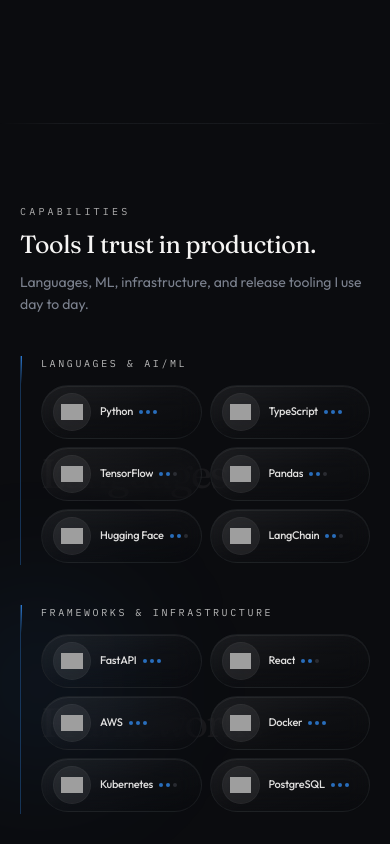
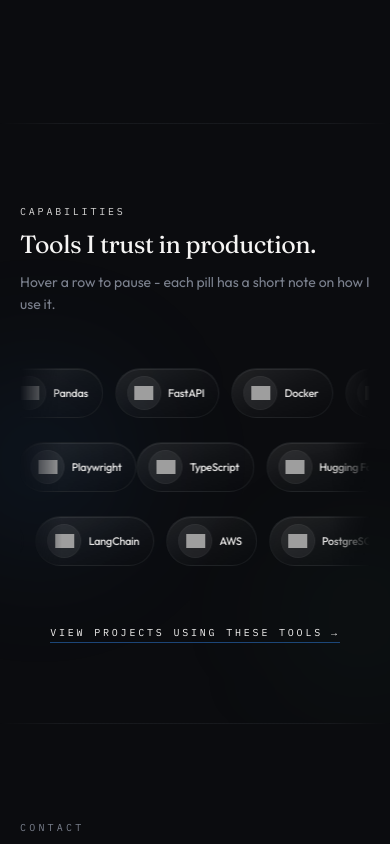
Before and after one commit to aryanflow/aryanflow.github.io, a React (Vite) app: page / in a window 390 px wide. Shown: the part 6480-7324 px from the top of the page. Built offline with nearby package versions, Linux system fonts and the light colour scheme; grey boxes are pictures that could not be loaded.

Commit message:
feat: Marquee Skill Section

```diff
--- a/src/components/BrandLogo.tsx
+++ b/src/components/BrandLogo.tsx
@@ -5,7 +5,7 @@
   imgClassName?: string
 }
 
-/** Monogram mark — inline SVG with `currentColor` (no img + invert halos). */
+/** Monogram mark - inline SVG with `currentColor` (no img + invert halos). */
 export function BrandLogo({ className, imgClassName }: Props) {
   return (
     <span
--- a/src/components/SkillsSection.tsx
+++ b/src/components/SkillsSection.tsx
@@ -1,6 +1,6 @@
 import { useEffect, useRef, useState } from 'react'
-import type { SkillProficiency } from '@/data/site'
-import { skillGroups } from '@/data/site'
+import type { SkillItem, SkillProficiency } from '@/data/site'
+import { allSkillItems } from '@/data/site'
 import { cn } from '@/lib/utils'
 
 function prefersReducedMotion(): boolean {
@@ -15,7 +15,7 @@
     return (
       <span
         className={cn(
-          'flex h-[1.35rem] w-[1.35rem] shrink-0 items-center justify-center rounded-full border border-primary/35 bg-primary/15 font-mono text-[7px] font-bold uppercase text-primary',
+          'flex h-[1.2rem] w-[1.2rem] shrink-0 items-center justify-center rounded-full border border-primary/35 bg-primary/15 font-mono text-[7px] font-bold uppercase text-primary',
           className,
         )}
         aria-hidden
@@ -29,7 +29,11 @@
     <img
       src={icon}
       alt=""
-      className={cn('h-[1.35rem] w-[1.35rem] shrink-0 object-contain', className)}
+      className={cn(
+        'h-[1.2rem] w-[1.2rem] shrink-0 object-contain transition-[transform,filter] duration-300',
+        'motion-safe:group-hover/pill:scale-105 motion-safe:group-hover/pill:brightness-110 motion-safe:group-hover/pill:saturate-110',
+        className,
+      )}
       loading="lazy"
       decoding="async"
       referrerPolicy="no-referrer"
@@ -38,35 +42,104 @@
   )
 }
 
-function ProficiencyDots({ level }: { level: SkillProficiency }) {
+const PROFICIENCY_SUMMARY: Record<SkillProficiency, string> = {
+  1: 'Occasional',
+  2: 'Regular in production',
+  3: 'Core - daily use',
+}
+
+function MarqueePill({ skill: s, allowFocus = true }: { skill: SkillItem; allowFocus?: boolean }) {
+  const label = `${s.name}. ${PROFICIENCY_SUMMARY[s.proficiency]}. ${s.productionHint}`
+  const tip = `${s.name} · ${PROFICIENCY_SUMMARY[s.proficiency]} · ${s.productionHint}`
+
   return (
-    <span className="inline-flex shrink-0 items-center gap-[3px]" aria-hidden>
-      {([0, 1, 2] as const).map((i) => (
+    <button
+      type="button"
+      data-cursor-hover
+      title={tip}
+      aria-label={label}
+      tabIndex={allowFocus ? 0 : -1}
+      className={cn(
+        'group/pill inline-flex shrink-0 items-center gap-2 rounded-full border border-border/60',
+        'bg-gradient-to-br from-white/[0.09] via-white/[0.03] to-transparent px-3 py-2',
+        'text-left text-[11px] font-medium tracking-tight text-foreground/[0.93]',
+        'shadow-[inset_0_1px_0_0_rgb(255_255_255_/_0.07)] backdrop-blur-md md:gap-2.5 md:px-3.5 md:py-2.5 md:text-[12px]',
+        'transition-[transform,box-shadow,border-color,background-color] duration-300 ease-[cubic-bezier(0.22,1,0.36,1)]',
+        'light:border-stone-200/70 light:from-white/85 light:via-white/55 light:shadow-sm',
+        'motion-safe:hover:-translate-y-px motion-safe:hover:border-primary/55 motion-safe:hover:shadow-[0_0_0_1px_hsl(var(--primary)_/_0.18),0_14px_36px_-18px_hsl(var(--primary)_/_0.42)]',
+        'focus-visible:outline-none focus-visible:ring-2 focus-visible:ring-primary/45 focus-visible:ring-offset-2 focus-visible:ring-offset-background',
+      )}
+    >
       <span
-          key={i}
         className={cn(
-            'h-1 w-1 rounded-full',
-            i < level ? 'bg-primary/75' : 'bg-muted-foreground/25',
+          'flex h-8 w-8 shrink-0 items-center justify-center rounded-full',
+          'bg-white/[0.07] ring-1 ring-white/[0.1]',
+          'transition-[background-color,box-shadow] duration-300',
+          'group-hover/pill:bg-white/[0.11] group-hover/pill:shadow-[0_0_16px_-4px_hsl(var(--primary)_/_0.32)] group-hover/pill:ring-primary/35',
+          'light:bg-stone-100/90 light:ring-stone-200/85',
         )}
-        />
-      ))}
+      >
+        <SkillIcon name={s.name} icon={s.icon} />
       </span>
+      <span className="whitespace-nowrap pr-0.5">{s.name}</span>
+    </button>
   )
 }
 
-function flatSkillIndex(groupIndex: number, itemIndex: number): number {
-  let n = 0
-  for (let i = 0; i < groupIndex; i++) n += skillGroups[i].items.length
-  return n + itemIndex
+function splitIntoRows(items: SkillItem[], rowCount: number): SkillItem[][] {
+  const rows: SkillItem[][] = Array.from({ length: rowCount }, () => [])
+  items.forEach((item, i) => {
+    rows[i % rowCount].push(item)
+  })
+  return rows
 }
 
-/** Single ghost opacity across themes (~5.5% of foreground) */
-const GHOST_CLASS =
-  'select-none font-display font-semibold leading-none tracking-[-0.055em] text-foreground/[0.055] light:text-stone-950/[0.055]'
+function MarqueeRow({
+  items,
+  reverse,
+  durationSec,
+}: {
+  items: SkillItem[]
+  reverse: boolean
+  durationSec: number
+}) {
+  if (items.length === 0) return null
+
+  return (
+    <div
+      className={cn(
+        'skills-marquee-row relative overflow-hidden py-1',
+        '[mask-image:linear-gradient(90deg,transparent_0%,black_12%,black_88%,transparent_100%)]',
+      )}
+    >
+      <div
+        className={cn('flex w-max', reverse ? 'skills-marquee-track-reverse' : 'skills-marquee-track')}
+        style={{ animationDuration: `${durationSec}s` }}
+      >
+        {[0, 1].map((dup) => (
+          <div
+            key={dup}
+            className="flex gap-3 md:gap-4"
+            {...(dup === 1 ? { 'aria-hidden': true } : {})}
+          >
+            {items.map((s, i) => (
+              <MarqueePill key={`${s.name}-${dup}-${i}`} skill={s} allowFocus={dup === 0} />
+            ))}
+          </div>
+        ))}
+      </div>
+    </div>
+  )
+}
+
+const MARQUEE_ROWS = 3
+const ROW_DURATIONS = [46, 58, 50]
 
 export function SkillsSection() {
   const section = useRef<HTMLElement>(null)
   const [revealed, setRevealed] = useState(() => prefersReducedMotion())
+  const reduceMotion = prefersReducedMotion()
+  const rows = splitIntoRows(allSkillItems, MARQUEE_ROWS)
 
   useEffect(() => {
     if (prefersReducedMotion()) {
@@ -93,8 +166,13 @@
       id="skills"
       ref={section}
       data-skills-visible={revealed ? 'true' : 'false'}
+      aria-label="Technical capabilities - scrolling tool list; pause by hovering or focusing a control"
       className="relative scroll-mt-28 overflow-hidden px-5 py-20 md:px-10 md:py-28"
     >
+      <p className="sr-only">
+        Tools and technologies: {allSkillItems.map((s) => s.name).join(', ')}.
+      </p>
+
       <div
         className="pointer-events-none absolute -left-1/4 top-1/3 h-[min(70vw,520px)] w-[min(70vw,520px)] rounded-full bg-[radial-gradient(circle_at_center,hsl(var(--primary)_/_0.12),transparent_68%)] blur-3xl"
         aria-hidden
@@ -106,88 +184,88 @@
 
       <div className="relative mx-auto max-w-6xl">
         <div className="max-w-2xl">
-          <p className="font-mono text-[10px] uppercase tracking-[0.32em] text-foreground/70">Capabilities</p>
-          <h2 className="mt-3 font-display text-[clamp(1.55rem,3.8vw,2.75rem)] font-semibold leading-[1.12] tracking-[-0.02em] md:leading-tight">
+          <p
+            className={cn(
+              'font-mono text-[10px] uppercase tracking-[0.28em] text-foreground/[0.88]',
+              'transition-[opacity,transform] duration-700 ease-[cubic-bezier(0.22,1,0.36,1)]',
+              revealed ? 'translate-y-0 opacity-100' : 'translate-y-3 opacity-0',
+            )}
+          >
+            Capabilities
+          </p>
+          <h2
+            style={{ transitionDelay: revealed ? '100ms' : '0ms' }}
+            className={cn(
+              'mt-3 font-display text-[clamp(1.55rem,3.8vw,2.75rem)] font-semibold leading-[1.12] tracking-[-0.02em] md:leading-tight',
+              'transition-[opacity,transform] duration-700 ease-[cubic-bezier(0.22,1,0.36,1)]',
+              revealed ? 'translate-y-0 opacity-100' : 'translate-y-4 opacity-0',
+            )}
+          >
             Tools I trust in production.
           </h2>
-          <p className="mt-3 text-sm leading-relaxed text-muted-foreground md:text-[15px]">
-            Languages, ML, infrastructure, and release tooling I use day to day.
+          <p
+            style={{ transitionDelay: revealed ? '190ms' : '0ms' }}
+            className={cn(
+              'mt-3 text-sm leading-relaxed text-muted-foreground md:text-[15px]',
+              'transition-[opacity,transform] duration-700 ease-[cubic-bezier(0.22,1,0.36,1)]',
+              revealed ? 'translate-y-0 opacity-100' : 'translate-y-3 opacity-0',
+            )}
+          >
+            Hover a row to pause - each pill has a short note on how I use it.
           </p>
         </div>
 
-        <div className="mt-10 space-y-10 md:mt-12 md:space-y-12">
-          {skillGroups.map((group, gi) => (
-            <div key={group.title} className="relative border-l border-primary/30 pl-5 md:pl-7">
         <div
-                className="absolute left-0 top-0 h-7 w-px bg-gradient-to-b from-primary/85 to-transparent md:h-9"
-                aria-hidden
+          className={cn(
+            'mt-12 flex flex-col gap-4 md:mt-14 md:gap-5',
+            'transition-[opacity,transform] duration-700 ease-[cubic-bezier(0.22,1,0.36,1)]',
+            revealed ? 'translate-y-0 opacity-100' : 'translate-y-4 opacity-0',
+          )}
+          style={{ transitionDelay: revealed ? '260ms' : '0ms' }}
+        >
+          {reduceMotion ? (
+            <div className="flex flex-wrap justify-center gap-2 md:gap-2.5" role="list">
+              {allSkillItems.map((s) => (
+                <span key={s.name} role="listitem" className="contents">
+                  <MarqueePill skill={s} />
+                </span>
+              ))}
+            </div>
+          ) : (
+            <>
+              {rows.map((rowItems, ri) => (
+                <MarqueeRow
+                  key={ri}
+                  items={rowItems}
+                  reverse={ri % 2 === 1}
+                  durationSec={ROW_DURATIONS[ri] ?? 50}
                 />
-
-              <p className="relative z-20 font-mono text-[10px] uppercase tracking-[0.26em] text-foreground/75">
-                {group.title}
-              </p>
-
-              {/* Ghost locked to chip column: same width as grid, vertically centered with chip row only */}
-              <div className="relative z-10 mt-3 overflow-hidden md:mt-4">
-                <div className="pointer-events-none absolute inset-0 z-0 flex items-center" aria-hidden>
-                  <span
-                    className={cn(
-                      GHOST_CLASS,
-                      'block w-full max-w-full truncate text-left',
-                      'text-[clamp(2.4rem,10.5vw,5.25rem)] md:text-[clamp(2.75rem,9vw,5rem)]',
+              ))}
+            </>
           )}
-                  >
-                    {group.ghostWord}
-                  </span>
         </div>
 
-                <ul
-                  className="relative z-10 grid list-none grid-cols-2 gap-2 py-0.5 sm:grid-cols-3 md:grid-cols-3 md:gap-2.5 lg:grid-cols-6"
-                  role="list"
-                >
-                  {group.items.map((s, ii) => {
-                    const sk = flatSkillIndex(gi, ii)
-                    return (
-                      <li key={s.name} className="min-w-0">
-                        <span
-                          data-cursor-hover
-                          title={s.productionHint}
-                          aria-label={`${s.name}. ${s.productionHint}`}
-                          style={{
-                            transitionDelay: revealed ? `${Math.min(sk, 28) * 32}ms` : '0ms',
-                          }}
+        <p
+          style={{ transitionDelay: revealed ? '480ms' : '0ms' }}
           className={cn(
-                            'group/chip flex h-full min-h-[2.85rem] w-full min-w-0 cursor-default items-center gap-2.5 rounded-full border border-border/55 bg-gradient-to-br from-white/[0.07] via-white/[0.02] to-transparent px-3 py-2 text-left text-[11px] font-medium tracking-tight text-foreground/90 shadow-[inset_0_1px_0_0_rgb(255_255_255_/_0.06)] backdrop-blur-md md:min-h-[3rem] md:gap-3 md:px-3.5 md:py-2.5 md:text-[12px]',
-                            'transition-[opacity,transform,box-shadow,border-color] duration-500 ease-[cubic-bezier(0.22,1,0.36,1)]',
-                            'light:border-stone-200/70 light:from-white/80 light:via-white/50 light:shadow-sm',
-                            'motion-safe:hover:-translate-y-0.5 motion-safe:hover:border-primary/50 motion-safe:hover:shadow-[0_0_0_1px_hsl(var(--primary)_/_0.14),0_18px_44px_-22px_hsl(var(--primary)_/_0.42)]',
+            'mt-12 text-center md:mt-14',
+            'transition-[opacity,transform] duration-700 ease-[cubic-bezier(0.22,1,0.36,1)]',
             revealed ? 'translate-y-0 opacity-100' : 'translate-y-3 opacity-0',
           )}
         >
+          <a
+            href="#work"
+            className="group/cta inline-flex items-center gap-2 border-b border-primary/45 pb-0.5 font-mono text-[10px] uppercase tracking-[0.28em] text-foreground/88 transition-[color,border-color,transform] hover:border-primary hover:text-primary"
+          >
+            View projects using these tools
             <span
-                            className={cn(
-                              'flex h-9 w-9 shrink-0 items-center justify-center rounded-full',
-                              'bg-white/[0.07] ring-1 ring-white/[0.1]',
-                              'transition-[background-color,box-shadow] duration-300',
-                              'group-hover/chip:bg-white/[0.11] group-hover/chip:shadow-[0_0_20px_-4px_hsl(var(--primary)_/_0.35)] group-hover/chip:ring-primary/35',
-                              'light:bg-stone-100/90 light:ring-stone-200/85',
-                            )}
+              className="inline-block transition-transform motion-safe:group-hover/cta:translate-x-1"
+              aria-hidden
             >
-                            <SkillIcon name={s.name} icon={s.icon} />
+              →
             </span>
-                          <span className="flex min-w-0 flex-1 items-center gap-1.5 leading-tight">
-                            <span className="min-w-0 truncate">{s.name}</span>
-                            <ProficiencyDots level={s.proficiency} />
-                          </span>
-                        </span>
-                      </li>
-                    )
-                  })}
-                </ul>
-              </div>
-            </div>
-          ))}
-        </div>
+          </a>
+        </p>
       </div>
     </section>
   )
--- a/src/data/site.ts
+++ b/src/data/site.ts
@@ -333,3 +333,6 @@
     ],
   },
 ]
+
+/** Flattened skill list for marquee and other aggregate UI */
+export const allSkillItems: SkillItem[] = skillGroups.flatMap((g) => g.items)
--- a/src/index.css
+++ b/src/index.css
@@ -220,8 +220,21 @@
 .skills-marquee-track {
   animation: skills-marquee 48s linear infinite;
 }
+
+.skills-marquee-track-reverse {
+  animation: skills-marquee-reverse 52s linear infinite;
+}
+
+.skills-marquee-row:hover .skills-marquee-track,
+.skills-marquee-row:hover .skills-marquee-track-reverse,
+.skills-marquee-row:focus-within .skills-marquee-track,
+.skills-marquee-row:focus-within .skills-marquee-track-reverse {
+  animation-play-state: paused;
+}
+
 @media (prefers-reduced-motion: reduce) {
-  .skills-marquee-track {
+  .skills-marquee-track,
+  .skills-marquee-track-reverse {
     animation: none;
   }
 }
@@ -233,3 +246,11 @@
     transform: translateX(-50%);
   }
 }
+@keyframes skills-marquee-reverse {
+  from {
+    transform: translateX(-50%);
+  }
+  to {
+    transform: translateX(0);
+  }
+}
```
Also changed, not shown: 7 other files (tests, documents, lock files or other folders). Lines whose indentation alone changed are shown as unchanged.
